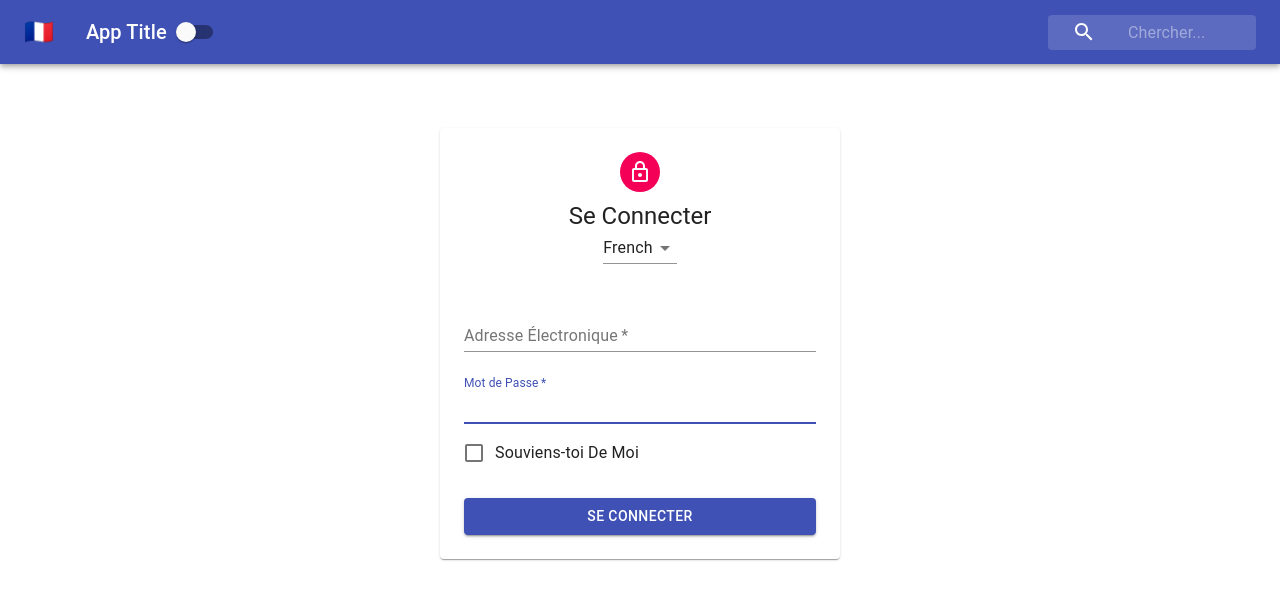
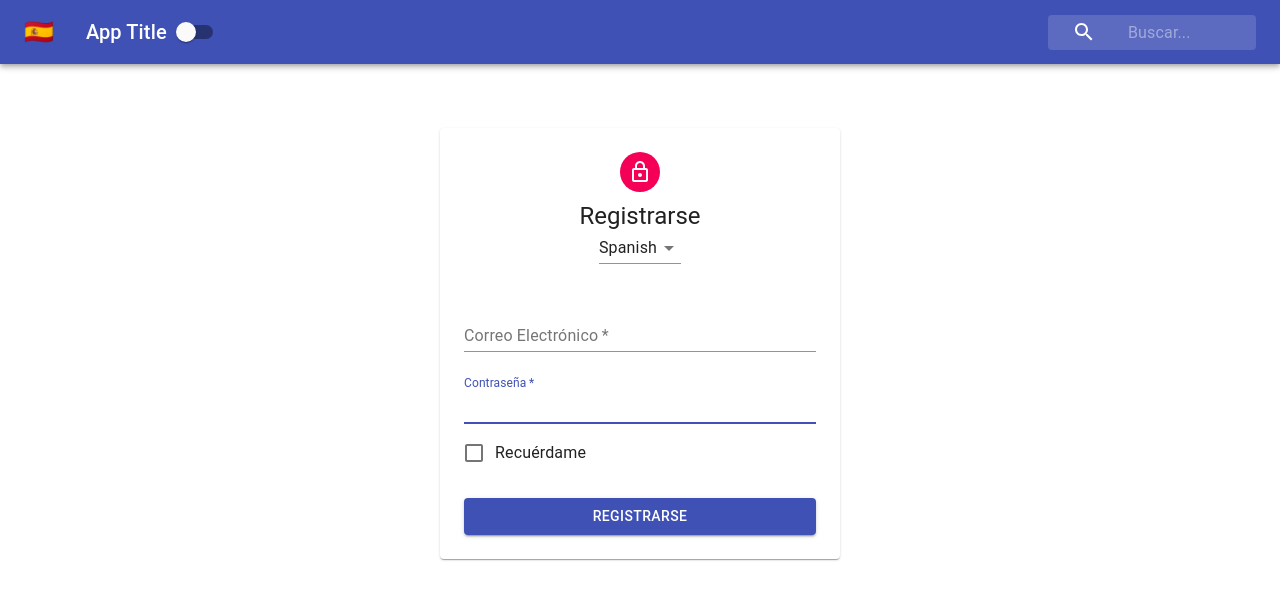
Before and after one commit to ColonelBucket8/context-app, a React (Create React App) app: page / in a window 1280 px wide. Shown: the top 600 px of the page. Built offline with nearby package versions, Linux system fonts and the light colour scheme.

Commit message:
rewrited LanguageContext with hooks

```diff
--- a/src/contexts/LanguageContext.jsx
+++ b/src/contexts/LanguageContext.jsx
@@ -1,26 +1,15 @@
-import { ThreeSixty } from "@material-ui/icons";
-import React, { createContext } from "react";
+import React, { createContext, useState } from "react";
 
 export const LanguageContext = createContext();
 
-export class LanguageProvider extends React.Component {
-  constructor(props) {
-    super(props);
-    this.state = { language: "french" };
-    this.changeLanguage = this.changeLanguage.bind(this);
-  }
-  changeLanguage(evt) {
-    this.setState({ language: evt.target.value });
-  }
-  render() {
-    return (
-      <LanguageContext.Provider
-        value={{ ...this.state, changeLanguage: this.changeLanguage }}
-      >
-        {this.props.children}
-      </LanguageContext.Provider>
-    );
-  }
+export function LanguageProvider(props) {
+  const [language, setLanguage] = useState("spanish");
+  const changeLanguage = (e) => setLanguage(e.target.value);
+  return (
+    <LanguageContext.Provider value={{ language, changeLanguage }}>
+      {props.children}
+    </LanguageContext.Provider>
+  );
 }
 
 // export const withLanguageContext = (Component) => (props) =>
```
